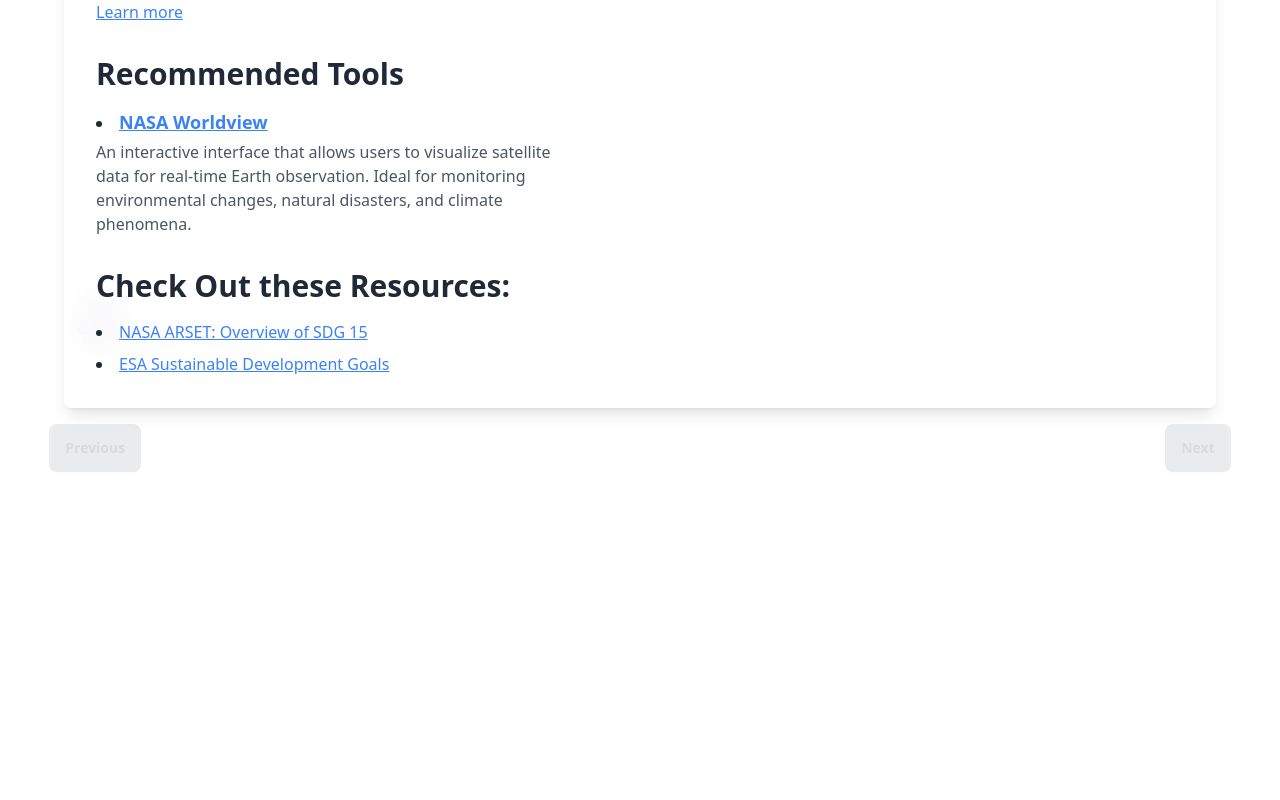
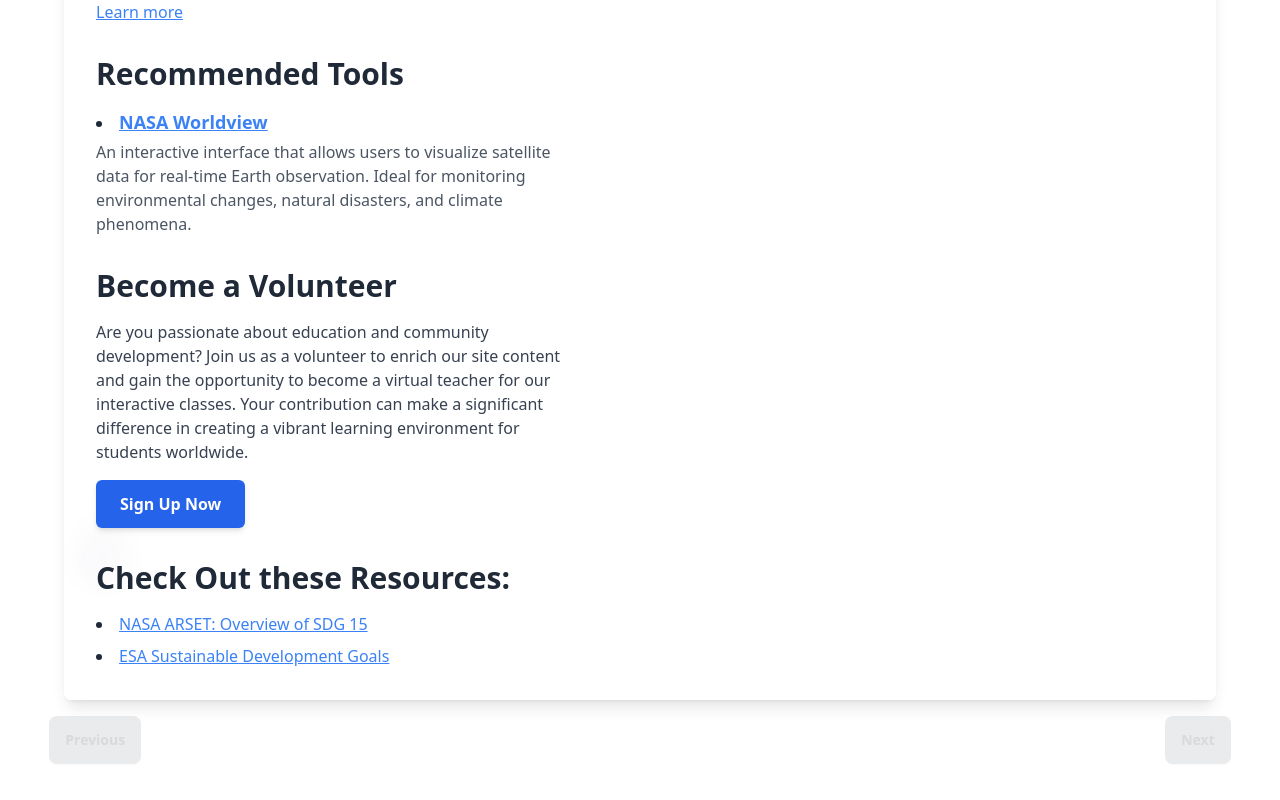
Before and after one commit to Amrhanysayed/GlobalGoalsGalaxy, a React (Vite) app in the folder client/: page /layout/level3 in a window 1280 px wide. Shown: the part 724-1524 px from the top of the page. Before the commit the page ends 1232 px from the top, so only its background shows below. Built offline with nearby package versions, Linux system fonts and the light colour scheme.

Commit message:
Volunteer

```diff
--- a/client/src/pages/Level3.jsx
+++ b/client/src/pages/Level3.jsx
@@ -51,7 +51,7 @@
   return (
     <>
       <LayoutNavBar />
-      {/* Wrap the entire content inside FloatingBackground */}
+      {/* Wrap the entire content inside FloatingBackground with custom height */}
       <FloatingBackground height='140vh'>
         <div className="min-h-screen flex flex-col justify-center items-center p-4">
           {/* Main Content Container */}
@@ -98,6 +98,21 @@
                 </ul>
               </div>
 
+              {/* 📌 New Section: Become a Volunteer */}
+              <div className="mt-8">
+                <h2 className="text-3xl font-bold mb-4 text-gray-800">Become a Volunteer</h2>
+                <p className="text-gray-700 mb-4">
+                  Are you passionate about education and community development? Join us as a volunteer to enrich our site content and gain the opportunity to become a virtual teacher for our interactive classes. Your contribution can make a significant difference in creating a vibrant learning environment for students worldwide.
+                </p>
+                <a
+                  href="/signup" // Update this path to your actual sign-up page
+                  className="inline-block px-6 py-3 bg-blue-600 text-white font-semibold rounded-md shadow-md hover:bg-blue-700 transition-colors duration-300"
+                >
+                  Sign Up Now
+                </a>
+              </div>
+              {/* 📌 End of New Section */}
+
               {/* 📌 New Section: Resources */}
               <div className="mt-8">
                 <h2 className="text-3xl font-bold mb-4 text-gray-800">Check Out these Resources:</h2>
@@ -116,6 +131,7 @@
                   ))}
                 </ul>
               </div>
+              {/* 📌 End of Resources Section */}
             </div>
 
             {/* Right Column: Certificate Section */}
@@ -124,7 +140,7 @@
               <img
                 src={CertificateImage}
                 alt="Certificate"
-                className="w-[1000px] h-[407px] rounded-lg shadow-md object-cover" // 📌 Adjusted image size to 1000px x 707px
+                className="w-[1000px] h-[407px] rounded-lg shadow-md object-cover" // 📌 Adjusted image size to 1000px x 407px
               />
             </div>
           </div>
```
